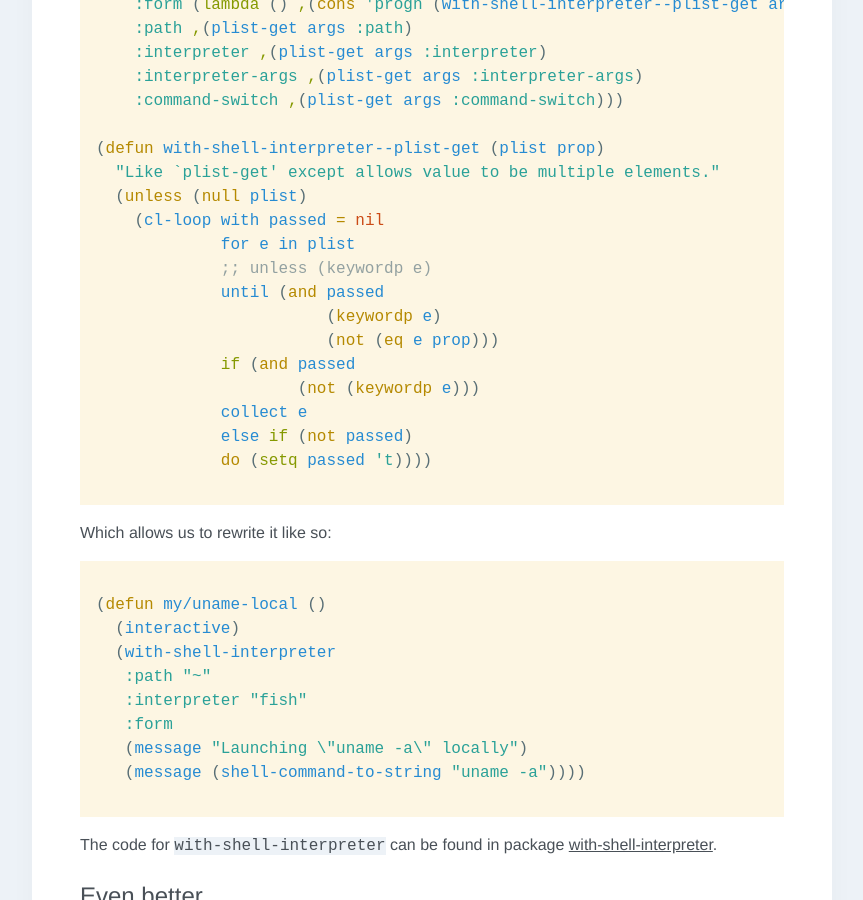
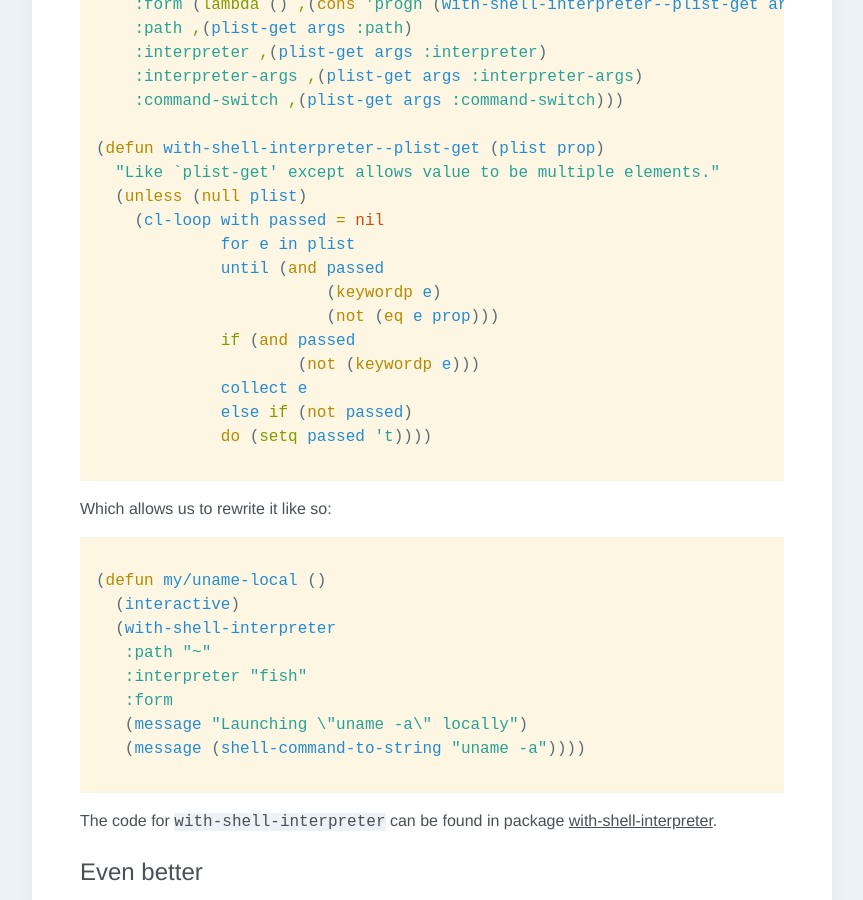
Before and after one commit to p3r7/blog, a Jekyll site: the page built from _posts/2020-01-19-painless-emacs-shell-commands.md, in a window 1280 px wide and 900 px high, scrolled down 3217 px. Shown: the whole window, without its empty margins (208-1071 px from the left). Built offline with Jekyll 4.4.1, drawn with Linux system fonts in a browser that asks for light colours; some web fonts are replaced; some of the changed lines change nothing that is shown.

Commit message:
Removed comments

```diff
--- a/_posts/2020-01-19-painless-emacs-shell-commands.md
+++ b/_posts/2020-01-19-painless-emacs-shell-commands.md
@@ -101,8 +101,6 @@
 
 (defun with-shell-interpreter--normalize-path (path)
   "Normalize path, converting \\ into /."
-  ;; REVIEW: shouldn't we just useinstead `convert-standard-filename'
-  ;; or even `executable-find'?
   (subst-char-in-string ?\\ ?/ path))
 
 
@@ -186,7 +184,6 @@
   (unless (null plist)
     (cl-loop with passed = nil
              for e in plist
-             ;; unless (keywordp e)
              until (and passed
                         (keywordp e)
                         (not (eq e prop)))
```
